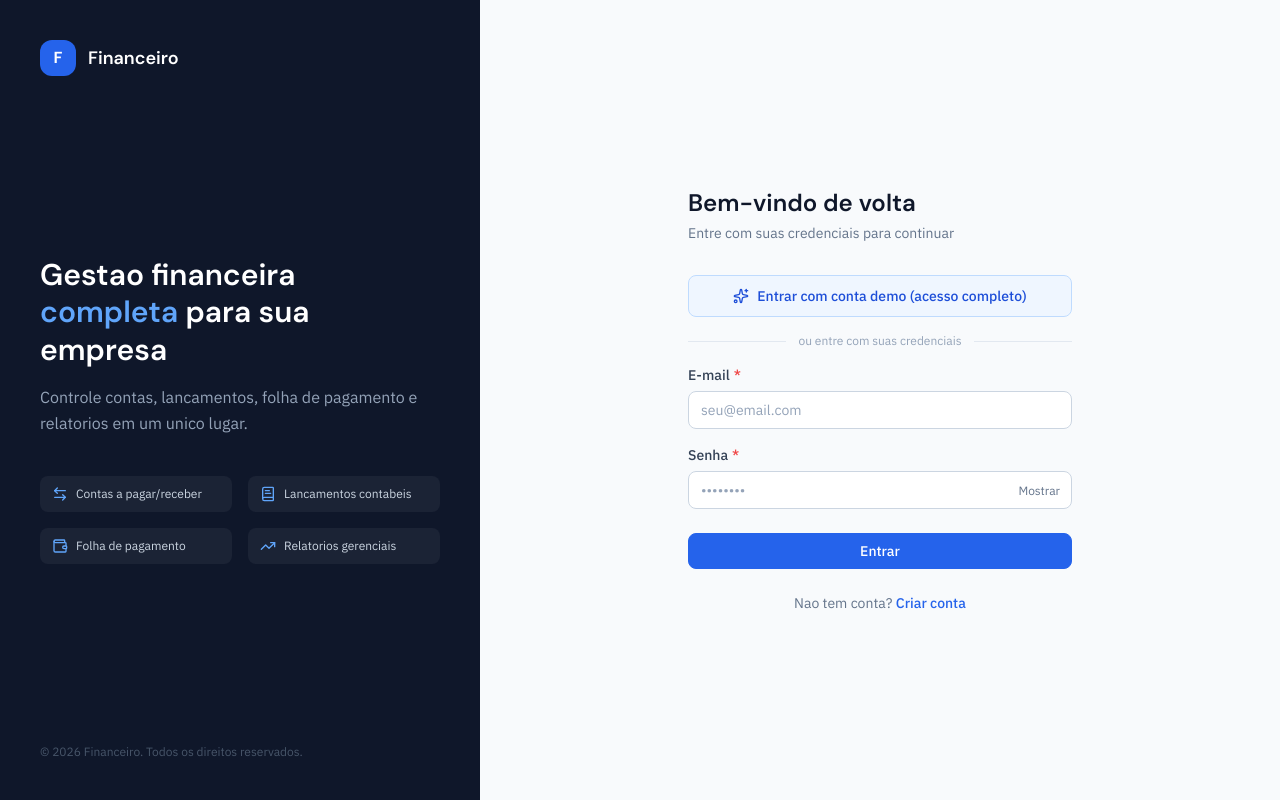
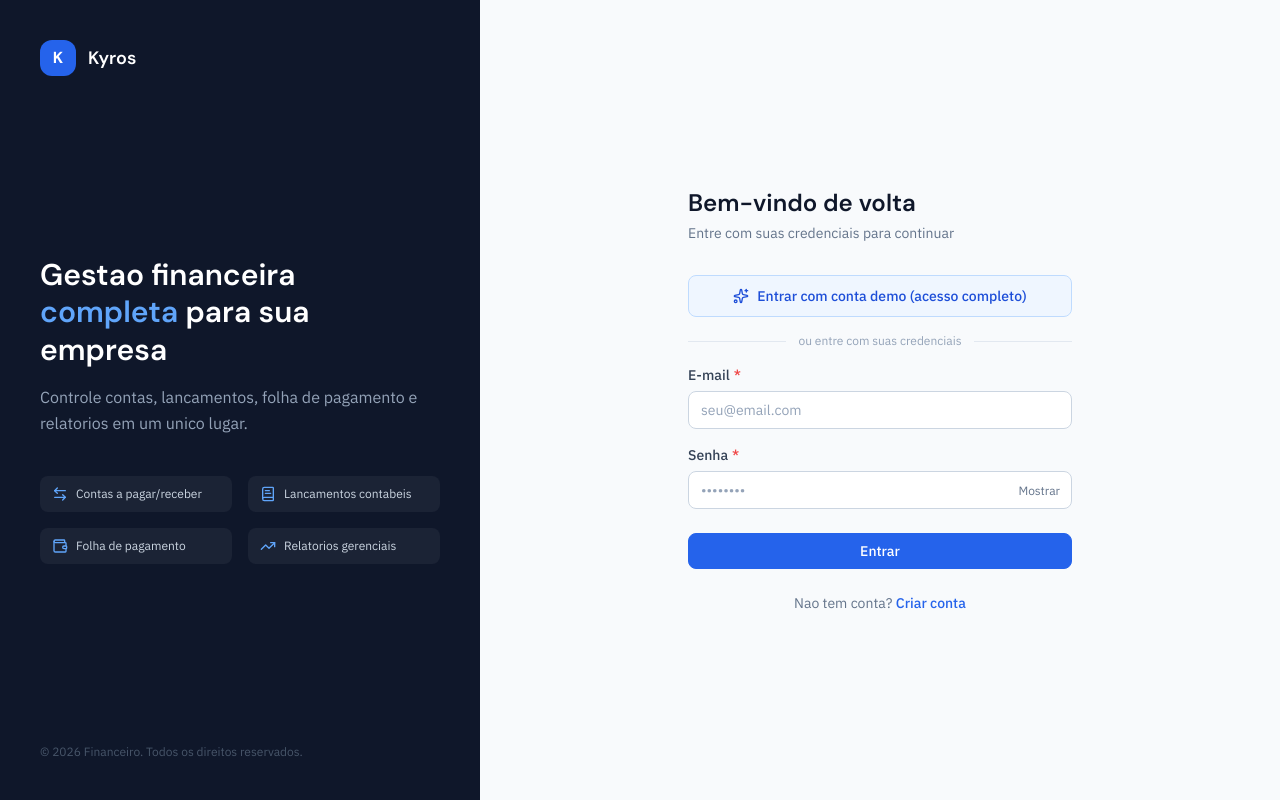
Before and after one commit to MessiahDev/financeiro-web, a React (Vite) app: page /login in a window 1280 px wide. Built offline with nearby package versions, Linux system fonts and the light colour scheme; no server answers.

Commit message:
feat: atualizar título e ícones para "Kyros" em várias partes do sistema

```diff
--- a/index.html
+++ b/index.html
@@ -4,7 +4,7 @@
     <meta charset="UTF-8" />
     <link rel="icon" type="image/svg+xml" href="/favicon.svg" />
     <meta name="viewport" content="width=device-width, initial-scale=1.0" />
-    <title>Financeiro — Gestão Financeira</title>
+    <title>Kyros — Gestão Financeira</title>
   </head>
   <body>
     <div id="root"></div>
--- a/src/components/layout/AuthLayout/AuthLayout.tsx
+++ b/src/components/layout/AuthLayout/AuthLayout.tsx
@@ -8,9 +8,9 @@ export default function AuthLayout() {
       <div className="hidden lg:flex lg:w-[480px] lg:flex-col lg:justify-between bg-slate-900 p-10">
         <div className="flex items-center gap-3">
           <div className="flex h-9 w-9 items-center justify-center rounded-xl bg-blue-600 font-display text-base font-bold text-white">
-            F
+            K
           </div>
-          <span className="font-display text-lg font-semibold text-white">Financeiro</span>
+          <span className="font-display text-lg font-semibold text-white">Kyros</span>
         </div>
 
         <div>
--- a/src/components/layout/Sidebar/Sidebar.tsx
+++ b/src/components/layout/Sidebar/Sidebar.tsx
@@ -112,11 +112,11 @@ export function Sidebar({ collapsed = false }: SidebarProps) {
       {/* Logo */}
       <div className="flex h-16 shrink-0 items-center gap-3 border-b border-slate-800 px-4">
         <div className="flex h-8 w-8 shrink-0 items-center justify-center rounded-lg bg-blue-600 font-display text-sm font-bold text-white">
-          F
+          K
         </div>
         {!collapsed && (
           <span className="font-display text-sm font-semibold text-white">
-            Financeiro
+            Kyros
           </span>
         )}
       </div>
```
Also changed, not shown: public/favicon.svg.
